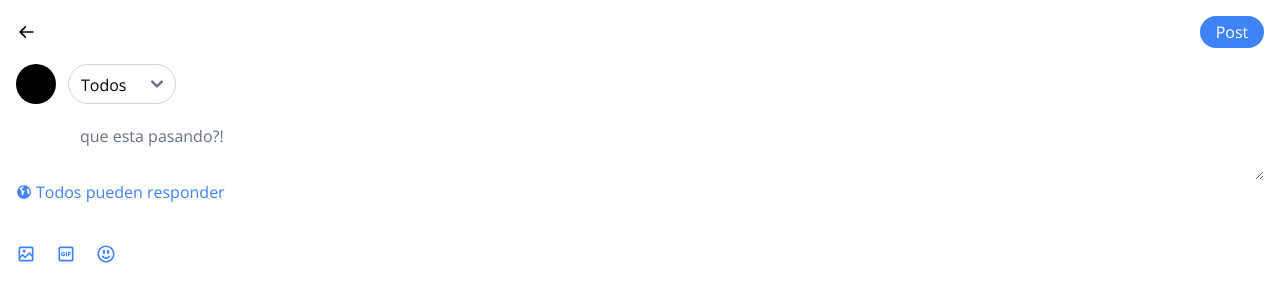
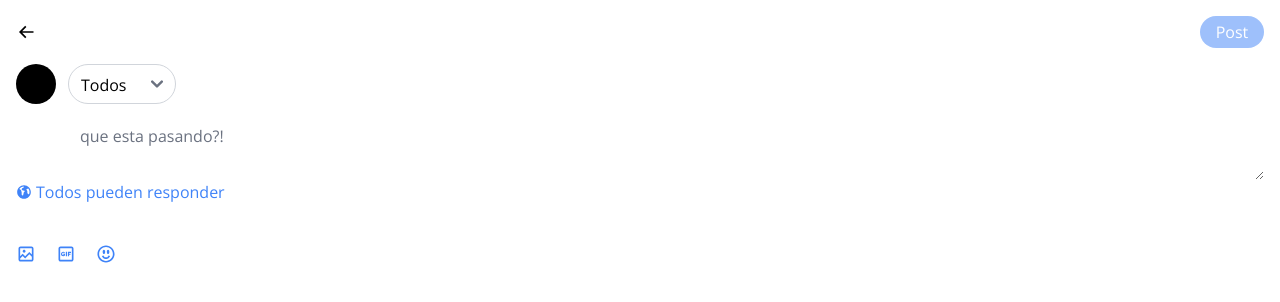
Before and after one commit to No-Country/s10-04-t-python-react-twitter, a React (Vite) app in the folder front/: page /posttweets in a window 1280 px wide. Shown: the top 302 px of the page. Built offline with nearby package versions, Linux system fonts and the light colour scheme.

Commit message:
feat-connected posttweet with the backend

```diff
--- a/front/src/Components/Home/buttons/buttons.tsx
+++ b/front/src/Components/Home/buttons/buttons.tsx
@@ -6,7 +6,7 @@ interface ButtonProps extends ButtonHTMLAttributes<HTMLButtonElement> {
 
 export default function Button({ variant = "primary", children, ...props }: ButtonProps) {
   const variantClasses = {
-    "primary": "bg-blue-500 text-white w-16 h-8 rounded-full",
+    "primary": "bg-blue-500 text-white w-16 h-8 rounded-full cursor-pointer",
     "secondary": "text-center"
   };
 
--- a/front/src/Components/Home/createPost/Gif/gifResults.tsx
+++ b/front/src/Components/Home/createPost/Gif/gifResults.tsx
@@ -1,16 +1,16 @@
 import { memo } from "react";
-import { DataResultProps } from "../../../../types";
+import { Gif } from "../../../../types";
 import useGift from "../../../../Hooks/Home/useGif";
 import LoadingComponent from "../../../LoadingComponent";
 
 
-export const GifResults = memo(function DataResult({ data,}: DataResultProps ) {
- const {handleSelectName, isLoading} = useGift()
+export const GifResults = memo(function DataResult() {
+ const {handleSelectName, isLoading,data} = useGift()
  if(isLoading) return <LoadingComponent/>
     return (
 
       <div className="grid grid-cols-2 gap-2">
-        {data?.data?.map((gif) => (
+        {data?.data?.map((gif:Gif) => (
           <div key={gif.gif.id}>
             <img
               src={gif.gif.images.original.url}
--- a/front/src/Components/Home/createPost/Gif/searchResults.tsx
+++ b/front/src/Components/Home/createPost/Gif/searchResults.tsx
@@ -8,9 +8,9 @@ import {shallow} from "zustand/shallow";
 
 
 
-export const SearchResults = memo (function Results({data}:{data:ResultsApi}) {
+export const SearchResults = memo (function Results() {
   const[setSelectImage] = useGifStore((state) => [state.setSelectImage], shallow)
-  const {searchLoading} =useGift()
+  const {searchLoading, search} =useGift()
   const navigate = useNavigate()
   if(searchLoading) return <LoadingComponent/>
 
@@ -21,7 +21,7 @@ export const SearchResults = memo (function Results({data}:{data:ResultsApi}) {
  console.log(setSelectImage)
     return (
       <div className="grid grid-cols-3 gap-1">
-        {data?.map((gif) => (
+        {search.data?.map((gif:ResultsApi) => (
           <div key={gif.id}>
             <img
               className="w-[193px] h-[150px] cursor-pointer"
--- a/front/src/Components/Home/createPost/GifEmojiFileDisplay.tsx
+++ b/front/src/Components/Home/createPost/GifEmojiFileDisplay.tsx
@@ -1,13 +1,12 @@
 import { useRef } from "react";
 import { galleryIcon, emojiIcon, gifIcon, } from "./Icons/GifEmojiFileIcon";
 import { useNavigate } from "react-router-dom";
-import usePostStore, { useTweetPost } from "../../../store/Home/postStore";
+import usePostStore from "../../../Hooks/Home/postStore/usePostStore";
+
 export default function GifEmojiFileDisplay() {
   const inputRef = useRef<HTMLInputElement | null>(null);
   const navigate = useNavigate()
-  const contentUser = useTweetPost((state) => state.contentUser)
-  const setContentUser = useTweetPost((state) => state.setContentUser)
-  const selectGif = usePostStore((state) => state.selectImage)
+  const {contentUser,setContentUser, selectGif} = usePostStore()
 
   const handleClick = () => {
     if (inputRef.current) {
--- a/front/src/Components/Home/createPost/header.tsx
+++ b/front/src/Components/Home/createPost/header.tsx
@@ -1,16 +1,13 @@
 import Button from "../buttons/buttons";
-import { useNavigate} from "react-router-dom";
+import { useNavigate } from "react-router-dom";
 import { HeaderBack } from "./Icons/headerBack";
 import { FormEvent } from "react";
 import { useMutation } from "react-query";
 import axios from "axios";
-import usePostStore, { useTweetPost } from "../../../store/Home/postStore";
-
+import usePostStore from "../../../Hooks/Home/postStore/usePostStore";
 
 export default function Header() {
-  const textArea = useTweetPost((state) => state.textArea)
-  const contentUser = useTweetPost((state) => state.contentUser)
-  const selectImage = usePostStore((state) => state.selectImage)
+  const { textArea, contentUser, selectImage } = usePostStore();
   const navigate = useNavigate();
 
   const handleClickBack = () => {
@@ -20,33 +17,57 @@ export default function Header() {
     event.preventDefault();
   };
 
-  const addPost = useMutation((newPost) => {
-    const accessToken = "d38a98d8cbfaaded62439765c2a70e0c6a10c52f";
+  const addPost = useMutation<void, Error>(async (newPost) => {
+    const response = await axios.post(
+      "http://15.229.1.136/tweets/api/tweets/",
+      newPost,
+      {}
+    );
+    return response.data;
+  });
 
-    return axios.post("http://18.228.38.17/tweets/api/tweets/", newPost, {
-      headers: {
-        "Authorization": `Bearer ${accessToken}`
-      }
-    });
-  });
+  const handleAddPost = () => {
+    const postData = {
+      usuario: 1,
+    };
+
+    if (textArea.trim() !== "") {
+      postData.contenido = textArea;
+    }
+
+    if (contentUser || selectImage) {
+      postData.multimedia = contentUser || selectImage;
+    }
+
+    addPost.mutate(postData);
+    navigate("/home");
+  };
+
   return (
     <header>
-      <form className="flex flex-row justify-between items-center px-4 "
-      onSubmit={handleSubmit}>
+      <form
+        className="flex flex-row justify-between items-center px-4 "
+        onSubmit={handleSubmit}
+      >
         <Button variant="secondary" onClick={handleClickBack}>
           {HeaderBack}
         </Button>
         {addPost.isSuccess ? <div>Todo added!</div> : null}
         {addPost.isError ? (
-            <div>An error occurred: {addPost.error.message}</div>
-          ) : null}
-        <Button onClick={() => {
-          addPost.mutate({
-            usuario: 2,
-            contenido: textArea,
-            multimedia: contentUser || selectImage})
-          }}
-         >Post</Button>
+          <div>An error occurred: {addPost.error.message}</div>
+        ) : null}
+        <Button
+          variant="primary"
+          className={`${
+            textArea === "" && contentUser === "" && selectImage === ""
+              ? "bg-blue-500 text-white w-16 h-8 rounded-full opacity-50"
+              : "bg-blue-500 text-white w-16 h-8 rounded-full cursor-pointer"
+          }`}
+          onClick={handleAddPost}
+          disabled={textArea === "" && contentUser === "" && selectImage === ""}
+        >
+          Post
+        </Button>
       </form>
     </header>
   );
--- a/front/src/Components/Home/createPost/userMessage.tsx
+++ b/front/src/Components/Home/createPost/userMessage.tsx
@@ -2,17 +2,19 @@ import { useState } from "react";
 import { WorldIcon } from "./Icons/worldIcon";
 import { securityIcon } from "./Icons/securityIcon";
 import GifEmojiFileDisplay from "./GifEmojiFileDisplay";
-import useGifStore, { useTweetPost } from "../../../store/Home/postStore";
 import { closeIcon } from "./Icons/closeIcon";
+import usePostStore from "../../../Hooks/Home/postStore/usePostStore";
 
 export default function UserMessage() {
   const [selectOption, setSelectedOption] = useState("todos");
-  const textArea = useTweetPost((state) => state.textArea);
-  const setTextArea = useTweetPost((state) => state.setTextArea);
-  const selectImage = useGifStore((state) => state.selectImage);
-  const contentUser = useTweetPost((state) => state.contentUser);
-  const setContentUser = useTweetPost((state) => state.setContentUser);
-  const setSelectImage = useGifStore((state) =>state.setSelectImage )
+  const {
+    textArea,
+    setTextArea,
+    selectImage,
+    contentUser,
+    setContentUser,
+    setSelectImage,
+  } = usePostStore();
   const [close, setClose] = useState(false);
 
   const handleSelectedOption = (
@@ -21,11 +23,10 @@ export default function UserMessage() {
     setSelectedOption(event.target.value);
   };
   const handleImageClose = () => {
-    if(close) return
+    if (close) return;
     setContentUser("");
     setSelectImage("");
     setClose(false);
-
   };
 
   return (
@@ -51,7 +52,7 @@ export default function UserMessage() {
             onChange={(e) => setTextArea(e.currentTarget.value)}
             value={textArea}
           />
-              <div className="relative w-[302px]">
+          <div className="relative w-[302px]">
             {selectImage || contentUser ? (
               <>
                 <div
--- a/front/src/Components/Home/tweets/tweets.tsx
+++ b/front/src/Components/Home/tweets/tweets.tsx
@@ -47,9 +47,10 @@ export default function Tweets(): JSX.Element {
                 </div>
               </div>
             </div>
-            <div className="">
+            <div className="mb-2">
               <p className=" text-justify hyphens-auto">{text.text1}</p>
             </div>
+            <img src="" alt="" className="h-[302px] w-[302px] rounded-lg"/>
             <Functionality />
           </div>
         </div>
--- /dev/null
+++ b/front/src/Hooks/Home/postStore/usePostStore.ts
@@ -0,0 +1,28 @@
+import useGifStore, { useTweetPost } from "../../../store/Home/postStore";
+
+export default function usePostStore() {
+  const setSearchText = useGifStore((state) => state.setSearchText);
+  const setSelectName = useGifStore((state) => state.setSelectName);
+  const setSelectImage = useGifStore((state) =>state.setSelectImage )
+  const setContentUser = useTweetPost((state) => state.setContentUser);
+  const setTextArea = useTweetPost((state) => state.setTextArea);
+  const selectImage = useGifStore((state) => state.selectImage);
+  const selectGif = useGifStore((state) => state.selectImage);
+  const searchText = useGifStore((state) => state.searchText);
+  const textArea = useTweetPost((state) => state.textArea);
+  const contentUser = useTweetPost((state) => state.contentUser);
+
+
+  return {
+    setSearchText,
+    setSelectName,
+    setContentUser,
+    setTextArea,
+    setSelectImage,
+    searchText,
+    textArea,
+    contentUser,
+    selectImage,
+    selectGif,
+  };
+}
--- a/front/src/Hooks/Home/useGif.tsx
+++ b/front/src/Hooks/Home/useGif.ts
@@ -3,13 +3,12 @@ import { useQuery } from "react-query";
 import { fetchSearch, fetchGifs } from "../../services/gifApi";
 import useDebounce from "../useDebounce";
 import { SearchResults } from "../../Components/Home/createPost/Gif/searchResults";
-import useGifStore from "../../store/Home/postStore";
+import usePostStore from "./postStore/usePostStore";
 
 
 export default function useGift(){
-  const setSearchText = useGifStore((state) => state.setSearchText)
-  const setSelectName = useGifStore((state) => state.setSelectName);
-  const searchText = useGifStore((state) => state.searchText)
+
+  const {setSearchText, setSelectName, searchText} = usePostStore()
 
   const debouncedSearchText = useDebounce(searchText,300)
 
--- a/front/src/Pages/gif.tsx
+++ b/front/src/Pages/gif.tsx
@@ -2,14 +2,14 @@ import { GifResults } from "../Components/Home/createPost/Gif/gifResults";
 import { SearchResults } from "../Components/Home/createPost/Gif/searchResults";
 import { HeaderBack } from "../Components/Home/createPost/Icons/headerBack";
 import useGift from "../Hooks/Home/useGif";
-import useGifStore from "../store/Home/postStore";
 import Button from "../Components/Home/buttons/buttons";
 import {useNavigate} from "react-router-dom"
+import usePostStore from "../store/Home/postStore";
 
 
 function GifPage() {
-  const { handleSearch, debouncedSearchText, data, search } = useGift();
-  const searchText = useGifStore((state) => state.searchText);
+  const { handleSearch, debouncedSearchText} = useGift();
+  const {searchText} = usePostStore()
   const navigate = useNavigate();
 
   const handleClickBack = () => {
@@ -19,8 +19,6 @@ function GifPage() {
       navigate(-1);
     }
   };
-
-
 
   return (
     <main >
@@ -32,9 +30,9 @@ function GifPage() {
       </div>
       <div>
         {debouncedSearchText.length === 0 ? (
-          <GifResults data={data} />
+          <GifResults/>
         ) : (
-          <SearchResults data={search?.data || []}/>
+          <SearchResults/>
         )}
       </div>
     </main>
--- a/front/src/types/index.ts
+++ b/front/src/types/index.ts
@@ -18,12 +18,6 @@ export interface ResultsApi {
     }
     name: string
   }
-  export interface DataResultProps {
-    data:{
-        data: Gif[];
-    }
-  }
-
 
 export interface ResultsApi {
   id: string;
```
Also changed, not shown: front/src/Components/Signin.tsx (+26 -1 lines).
